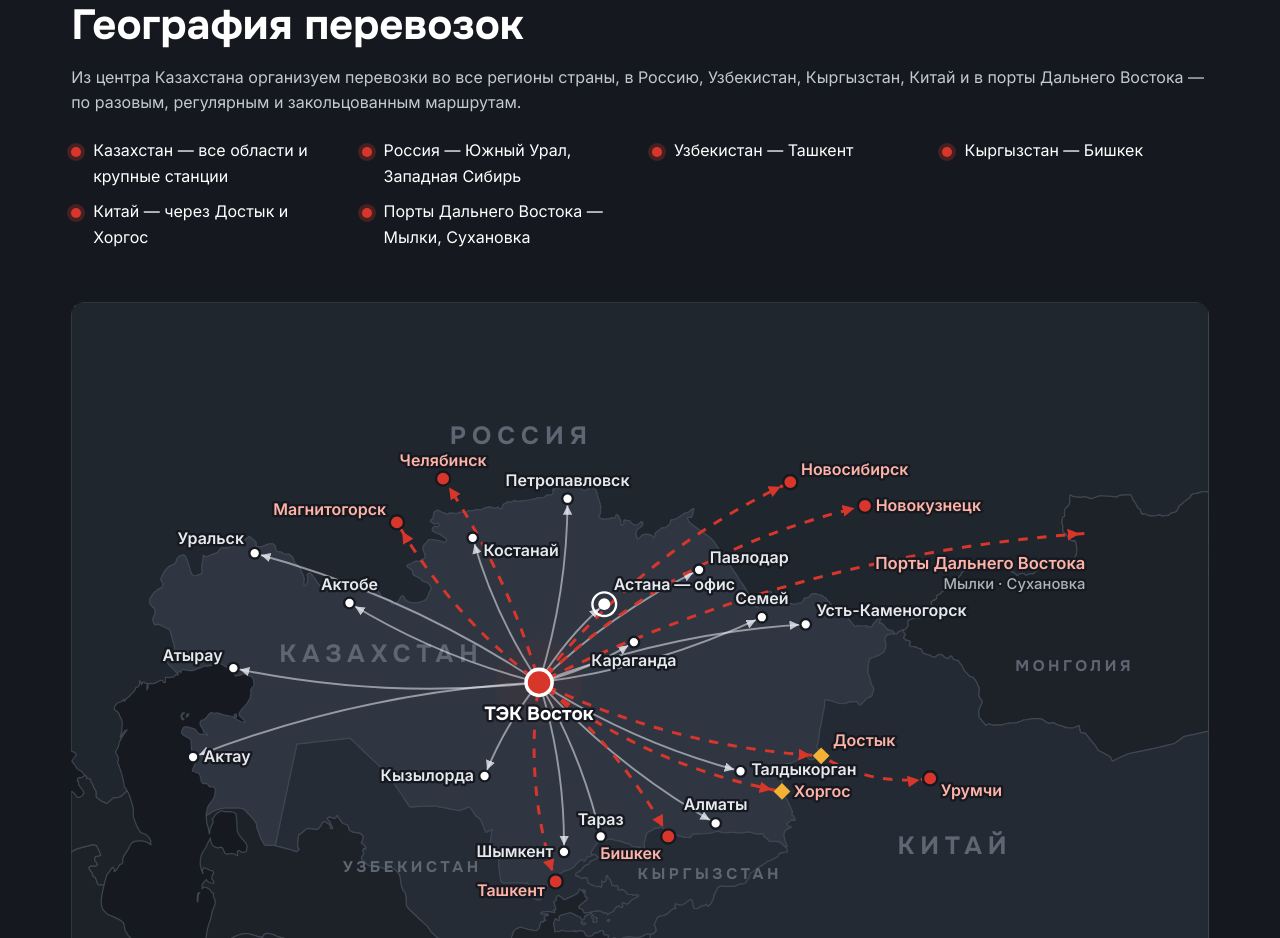
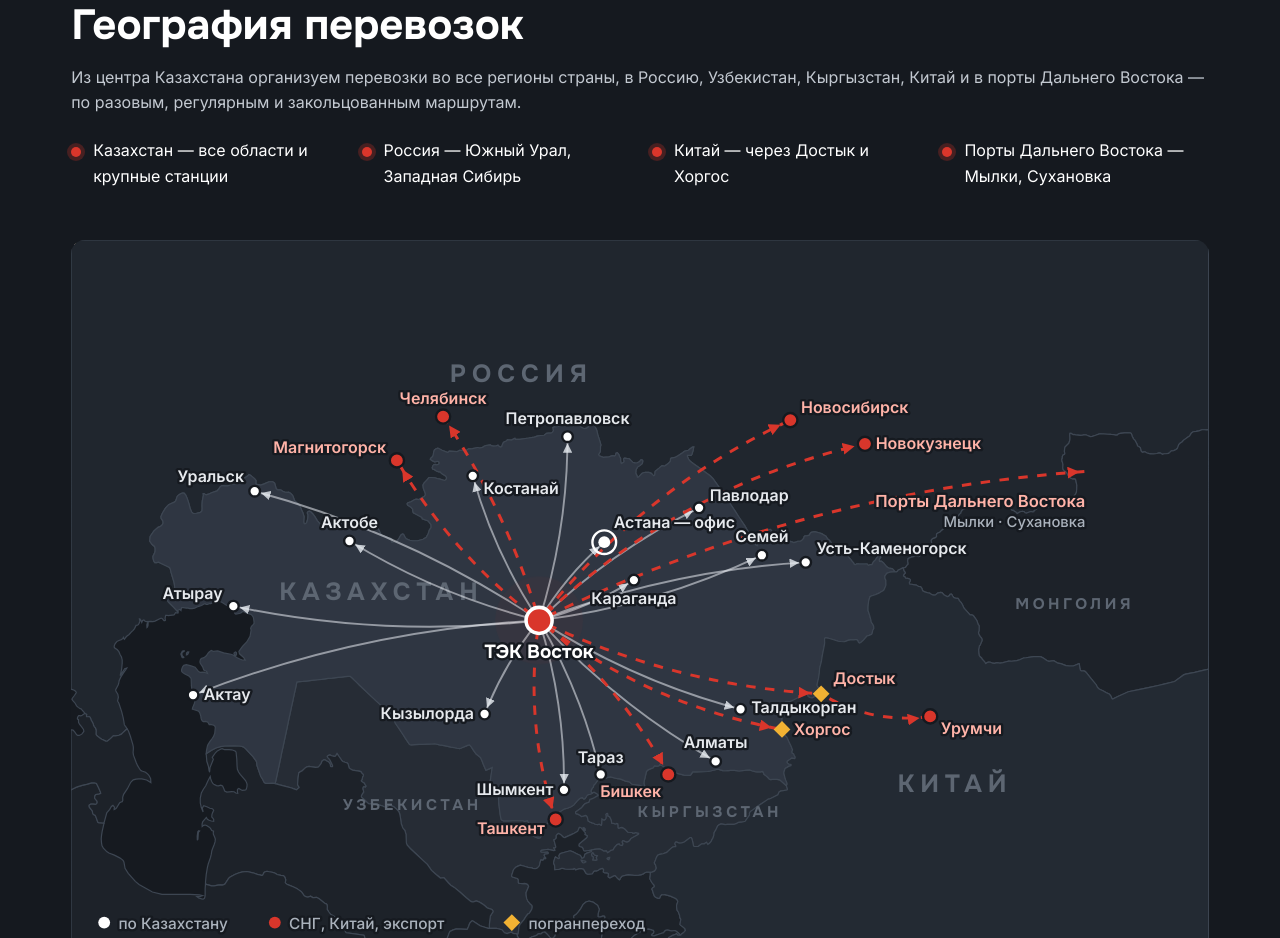
Before and after one commit to ernur077sss-art/tek-vostok, a plain HTML site: page index.html in a window 1280 px wide. Shown: the part 1837-2775 px from the top of the page. Drawn offline with Linux system fonts and the light colour scheme.

Commit message:
Убраны строки Узбекистан и Кыргызстан из списка направлений
Co-Authored-By: Claude Opus 5.5 <noreply@anthropic.com>
Claude-Session: https://claude.ai/code/session_01AmQomks9KnuqpC92yQrJbs

```diff
--- a/index.html
+++ b/index.html
@@ -361,7 +361,7 @@ form button:hover{background:#c02d23}
   <div class="rv">
     <h2>География перевозок</h2>
     <p>Из центра Казахстана организуем перевозки во все регионы страны, в Россию, Узбекистан, Кыргызстан, Китай и в порты Дальнего Востока — по разовым, регулярным и закольцованным маршрутам.</p>
-    <ul><li>Казахстан — все области и крупные станции</li><li>Россия — Южный Урал, Западная Сибирь</li><li>Узбекистан — Ташкент</li><li>Кыргызстан — Бишкек</li><li>Китай — через Достык и Хоргос</li><li>Порты Дальнего Востока — Мылки, Сухановка</li></ul>
+    <ul><li>Казахстан — все области и крупные станции</li><li>Россия — Южный Урал, Западная Сибирь</li><li>Китай — через Достык и Хоргос</li><li>Порты Дальнего Востока — Мылки, Сухановка</li></ul>
   </div>
   <div class="mapbox rv" id="mapbox"><svg class="map" viewBox="0 0 960 600" role="img" aria-label="Карта логистики ТОО «ТЭК Восток»: из центра Казахстана во все города страны, в Россию, Узбекистан, Кыргызстан, Китай и на Дальний Восток"><style>.map text{fill:#e6e9ed;font:600 13.5px Inter,sans-serif;paint-order:stroke;stroke:#161a20;stroke-width:4px;stroke-linejoin:round}.map text.ab{fill:#ffb3a8}.map .cname{fill:#5d6672;font:700 21px Onest,sans-serif;letter-spacing:5px;stroke:none}.map .sm{font-size:13px;letter-spacing:3px}.map .lg text{font:500 13px Inter,sans-serif;fill:#aab2bc}.map .hubt{font:700 16px Onest,sans-serif;fill:#fff}.map .fe{font-size:14px;fill:#ffb3a8}.map .fe2{fill:#aab2bc;font-weight:500;font-size:12.5px}</style>
 <defs><marker id="ah-r" viewBox="0 0 10 10" refX="19" refY="5" markerWidth="10" markerHeight="10" markerUnits="userSpaceOnUse" orient="auto"><path d="M0 0L10 5L0 10z" fill="#d9362b"/></marker>
```
